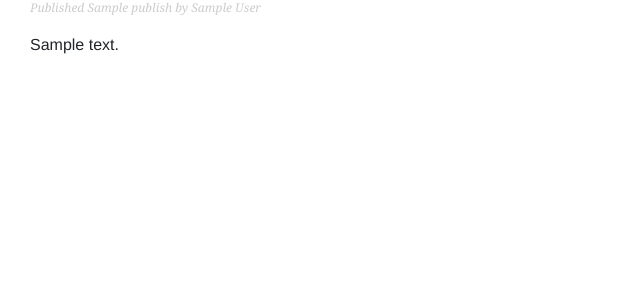
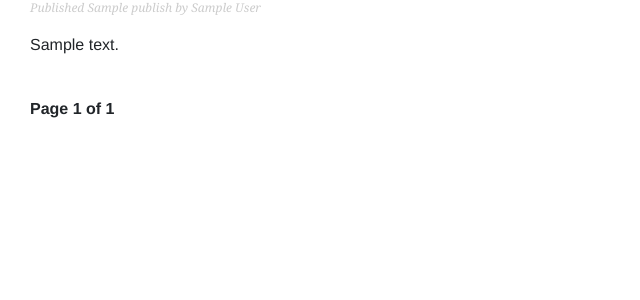
Before and after one commit to HanZawNyein/blog_application, a Django app: template blog/templates/blog/post/list.html in a window 1280 px wide. Shown: the part 128-428 px from the top of the page, without its empty margins (0-640 px from the left). Run offline with Django 3.2, Linux system fonts and the light colour scheme; the template is opened without the code that fills it: most values are stand-ins (such as "Sample title", 1, 10 or a date in 2020).

Commit message:
add pagination

```diff
--- a/blog/templates/blog/post/list.html
+++ b/blog/templates/blog/post/list.html
@@ -13,4 +13,5 @@
         <p class="date">Published {{post.publish}} by {{post.author}}</p>
         {{post.body|truncatewords:30|linebreaks}}
     {% endfor %}
+    {% include 'pagination.html' with page=posts %}
 {% endblock%}
--- /dev/null
+++ b/blog/templates/pagination.html
@@ -0,0 +1,13 @@
+<div class="pagination">
+    <span class="step-links">
+        {% if page.has_previous %}
+            <a href="?page={{page.previous_page_number}}">Previous</a>
+        {% endif %}
+        <span>
+            Page {{page.number}} of {{page.paginator.num_pages}}
+        </span>
+        {% if page.has_next %}
+            <a href="?page={{page.next_page_number}}">Next</a>
+        {% endif%}
+    </span>
+</div>
```
Also changed, not shown: blog/views.py (+10 -2 lines).
